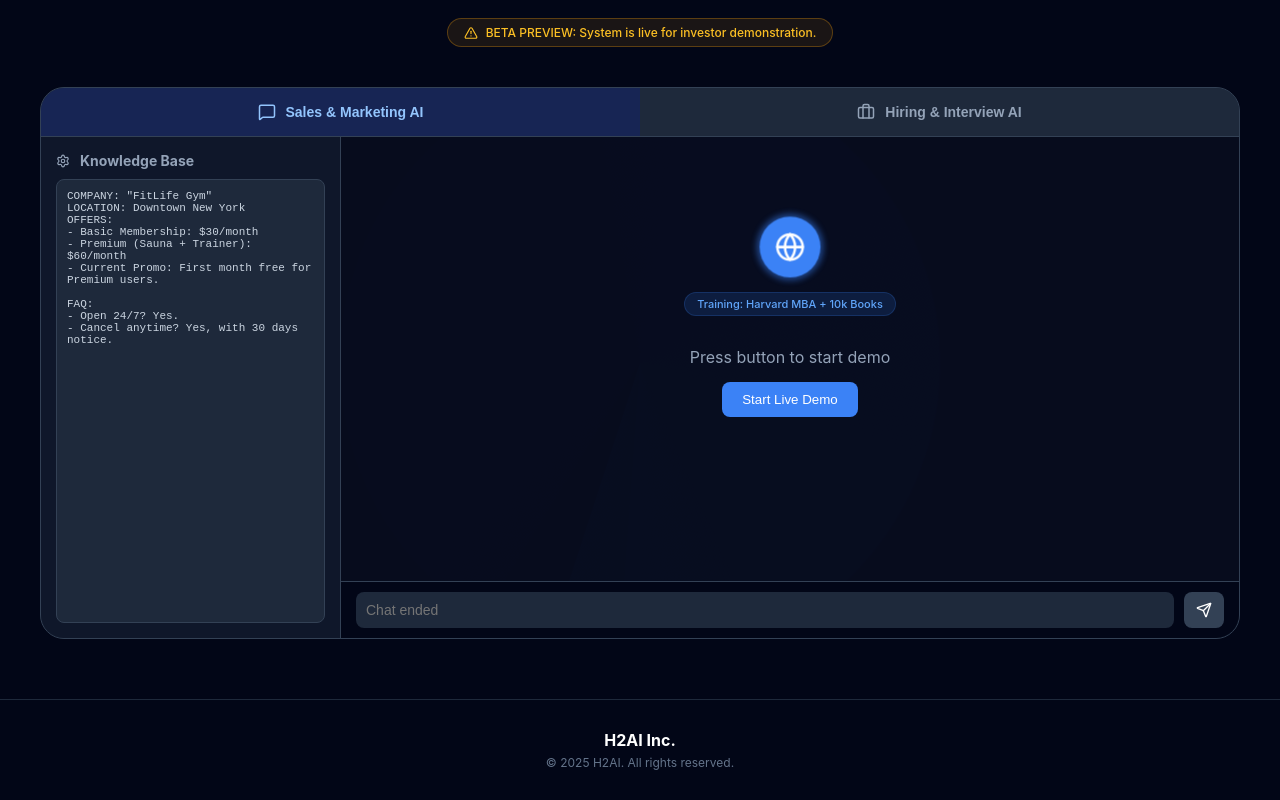
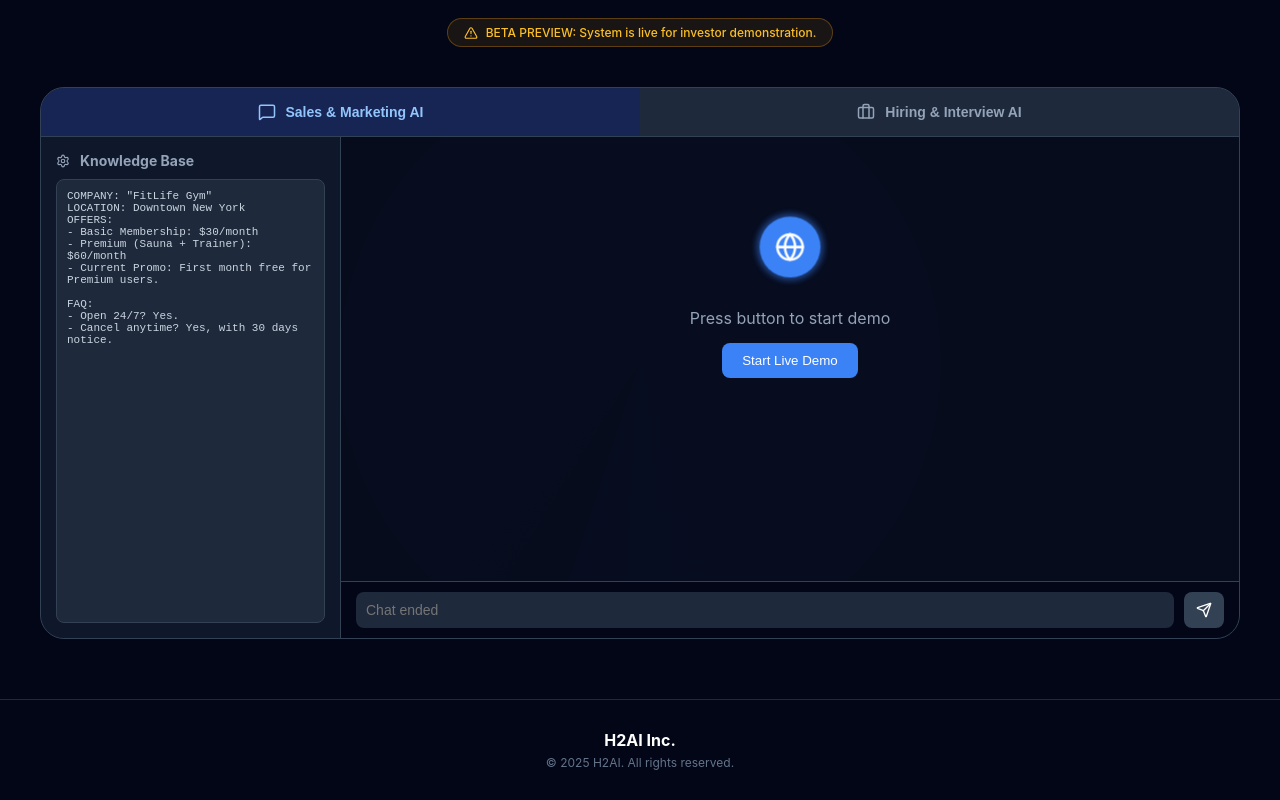
Before and after one commit to Darshan1124/h2ai-frontend, a React (Create React App) app: page / in a window 1280 px wide. Shown: the part 2734-3534 px from the top of the page. Built offline with nearby package versions, Linux system fonts and the light colour scheme.

Commit message:
modification in cards

```diff
--- a/src/App.js
+++ b/src/App.js
@@ -178,9 +178,9 @@
                         <Globe color="white" size={30}/>
                     </div>
                     {/* ADDED: Training Context Badge */}
-                    <div style={{background: 'rgba(59, 130, 246, 0.15)', color: '#60a5fa', padding: '4px 12px', borderRadius: '12px', fontSize: '11px', marginBottom: '15px', border: '1px solid rgba(59, 130, 246, 0.2)', fontWeight: '500'}}>
+                    {/* <div style={{background: 'rgba(59, 130, 246, 0.15)', color: '#60a5fa', padding: '4px 12px', borderRadius: '12px', fontSize: '11px', marginBottom: '15px', border: '1px solid rgba(59, 130, 246, 0.2)', fontWeight: '500'}}>
                         Training: Harvard MBA + 10k Books
-                    </div>
+                    </div> */}
                     <p style={{color: '#94a3b8', marginBottom: '15px'}}>Press button to start demo</p>
                     <button onClick={toggleChat} style={{background: '#3b82f6', color: 'white', border: 'none', padding: '10px 20px', borderRadius: '8px', cursor: 'pointer'}}>
                         Start Live Demo
```
